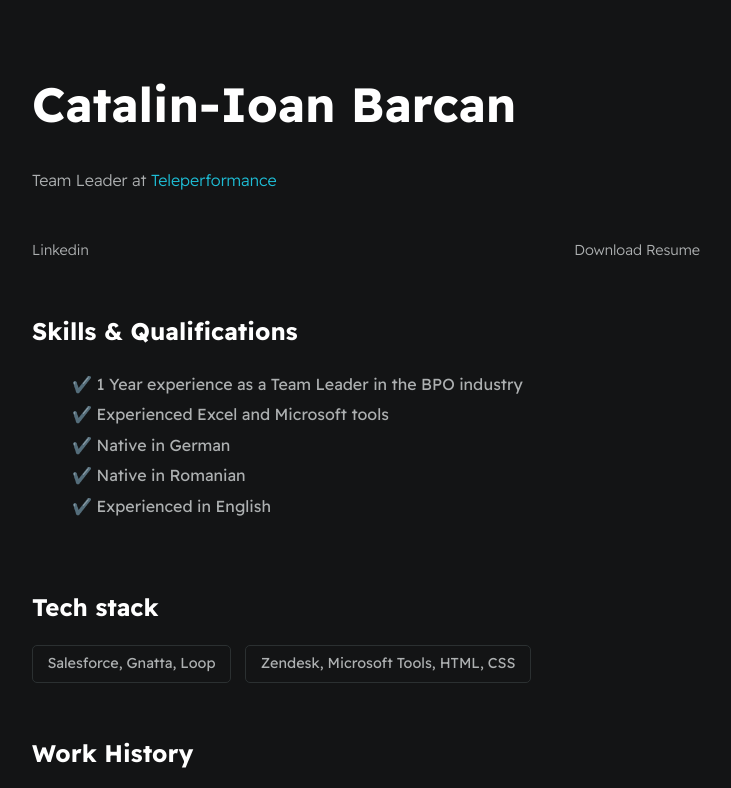
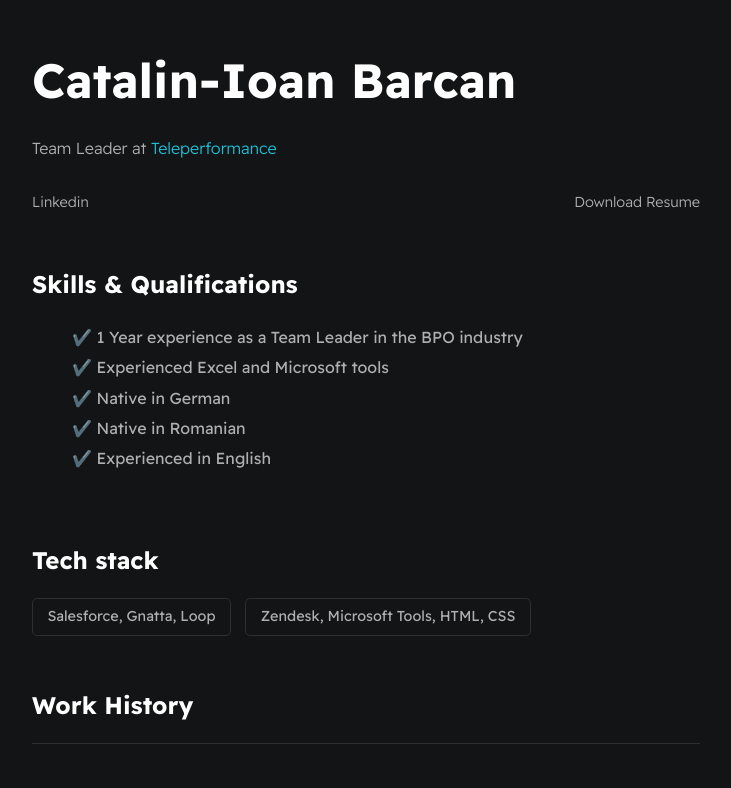
Before and after one commit to Twnk3s/resume.github.io, a plain HTML site: page index.html in a window 1280 px wide. Shown: the top 788 px of the page, without its empty margins (274-1005 px from the left). Drawn offline with Linux system fonts and the light colour scheme.

Commit message:
Update index.html

```diff
--- a/index.html
+++ b/index.html
@@ -10,8 +10,6 @@
     </head>
     <body>
         <div id="container--main">
-
-            <section id="wrapper--hero" class="section--page">
 
                 <div>
                     <h1 id="user-name">Catalin-Ioan Barcan</h1>
```
